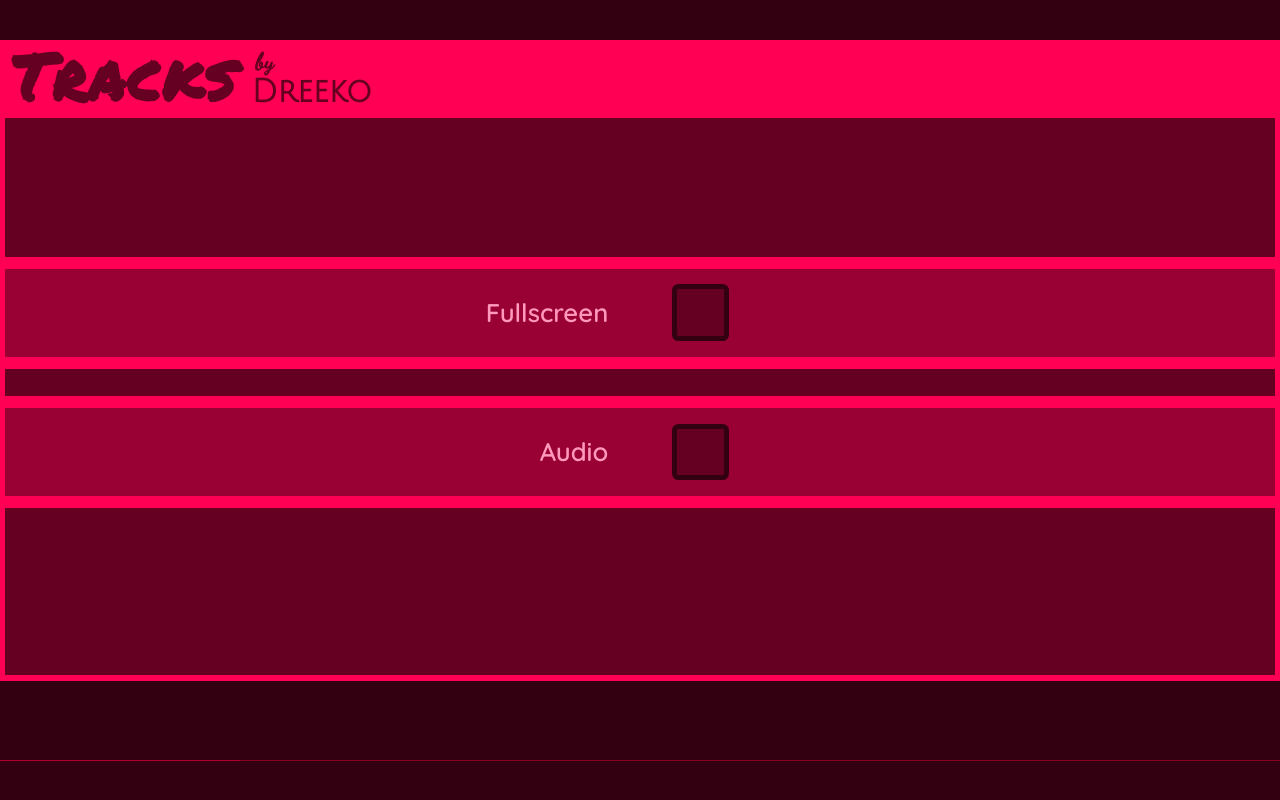
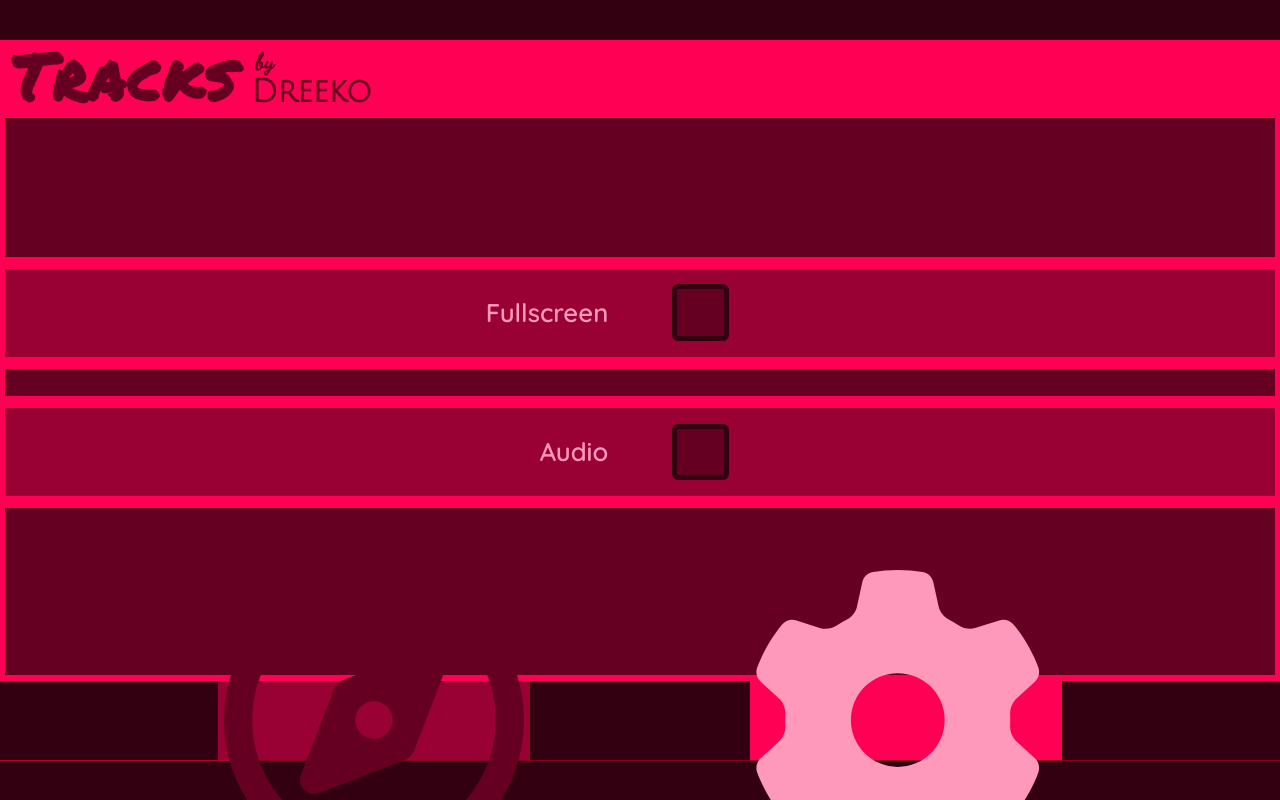
Before and after one commit to Driijko/tracks, a Svelte app: page / in a window 1280 px wide. Built offline with nearby package versions, Linux system fonts and the light colour scheme; a web font is replaced by a local one.

Commit message:
Site Menu portrait: menu-tabs.

```diff
--- a/src/components/layers/site-menu/SiteMenuContent.svelte
+++ b/src/components/layers/site-menu/SiteMenuContent.svelte
@@ -37,14 +37,14 @@
     {#if menuState.open}
       <div id="open-menu" transition:fly="{{x:200,duration:1000}}">
 
-        <!-- MENU TITLE ----------------- -->
+        <!-- MENU TITLE ---------------------- -->
         <h1>
           <span>Tracks</span>
           <span>by</span>
           <span>Dreeko</span>
         </h1>
 
-        <!-- TABS ------------------------ -->
+        <!-- TABS ---------------------------- -->
         {#if menuState.currentTab === "navigation"}
 
           <!-- NAV ---------------- -->
@@ -69,11 +69,40 @@
           </nav>
 
         {:else if menuState.currentTab === "settings"}
+          <!-- SETTINGS ----------- -->
           <section class="tab" transition:fly="{{x:200,duration:1000}}">
             <Settings />
           </section>
         {/if}
+
+        <!-- TAB BUTTONS ------------------------ -->
+        <ul id="menu-tabs">
+          <li>
+            <button type="button"
+              class:selected={menuState.currentTab === "navigation"}
+              on:click={()=> menuState.currentTab = "navigation"}
+            >
+              <svg xmlns="http://www.w3.org/2000/svg" viewBox="0 0 512 512">
+                <title>navigation</title>
+                <path d="M464 256A208 208 0 1 0 48 256a208 208 0 1 0 416 0zM0 256a256 256 0 1 1 512 0A256 256 0 1 1 0 256zm306.7 69.1L162.4 380.6c-19.4 7.5-38.5-11.6-31-31l55.5-144.3c3.3-8.5 9.9-15.1 18.4-18.4l144.3-55.5c19.4-7.5 38.5 11.6 31 31L325.1 306.7c-3.2 8.5-9.9 15.1-18.4 18.4zM288 256a32 32 0 1 0 -64 0 32 32 0 1 0 64 0z"/>
+                </svg>
+            </button>
+          </li>
+          <li>
+            <button type="button"
+              class:selected={menuState.currentTab === "settings"}
+              on:click={()=> menuState.currentTab = "settings"}
+            >
+              <svg xmlns="http://www.w3.org/2000/svg" viewBox="0 0 512 512">
+                <title>settings</title>
+                <path d="M481.9 166.6c3.2 8.7 .5 18.4-6.4 24.6l-30.9 28.1c-7.7 7.1-11.4 17.5-10.9 27.9c.1 2.9 .2 5.8 .2 8.8s-.1 5.9-.2 8.8c-.5 10.5 3.1 20.9 10.9 27.9l30.9 28.1c6.9 6.2 9.6 15.9 6.4 24.6c-4.4 11.9-9.7 23.3-15.8 34.3l-4.7 8.1c-6.6 11-14 21.4-22.1 31.2c-5.9 7.2-15.7 9.6-24.5 6.8l-39.7-12.6c-10-3.2-20.8-1.1-29.7 4.6c-4.9 3.1-9.9 6.1-15.1 8.7c-9.3 4.8-16.5 13.2-18.8 23.4l-8.9 40.7c-2 9.1-9 16.3-18.2 17.8c-13.8 2.3-28 3.5-42.5 3.5s-28.7-1.2-42.5-3.5c-9.2-1.5-16.2-8.7-18.2-17.8l-8.9-40.7c-2.2-10.2-9.5-18.6-18.8-23.4c-5.2-2.7-10.2-5.6-15.1-8.7c-8.8-5.7-19.7-7.8-29.7-4.6L69.1 425.9c-8.8 2.8-18.6 .3-24.5-6.8c-8.1-9.8-15.5-20.2-22.1-31.2l-4.7-8.1c-6.1-11-11.4-22.4-15.8-34.3c-3.2-8.7-.5-18.4 6.4-24.6l30.9-28.1c7.7-7.1 11.4-17.5 10.9-27.9c-.1-2.9-.2-5.8-.2-8.8s.1-5.9 .2-8.8c.5-10.5-3.1-20.9-10.9-27.9L8.4 191.2c-6.9-6.2-9.6-15.9-6.4-24.6c4.4-11.9 9.7-23.3 15.8-34.3l4.7-8.1c6.6-11 14-21.4 22.1-31.2c5.9-7.2 15.7-9.6 24.5-6.8l39.7 12.6c10 3.2 20.8 1.1 29.7-4.6c4.9-3.1 9.9-6.1 15.1-8.7c9.3-4.8 16.5-13.2 18.8-23.4l8.9-40.7c2-9.1 9-16.3 18.2-17.8C213.3 1.2 227.5 0 242 0s28.7 1.2 42.5 3.5c9.2 1.5 16.2 8.7 18.2 17.8l8.9 40.7c2.2 10.2 9.4 18.6 18.8 23.4c5.2 2.7 10.2 5.6 15.1 8.7c8.8 5.7 19.7 7.7 29.7 4.6l39.7-12.6c8.8-2.8 18.6-.3 24.5 6.8c8.1 9.8 15.5 20.2 22.1 31.2l4.7 8.1c6.1 11 11.4 22.4 15.8 34.3zM242 336a80 80 0 1 0 0-160 80 80 0 1 0 0 160z"/>
+              </svg>
+            </button>
+          </li>
+        </ul>
+
       </div>
+
     {/if}
   </div>
 </dialog>
@@ -197,5 +226,33 @@
   #menu :global(input[type="range"]::-moz-range-track) {
     background-color: var(--color1-2);
   }
-
+  #menu-tabs {
+    position: absolute;
+    display: flex;
+    justify-content: space-evenly;
+    height: 11%;
+    bottom: 0%;
+  }
+  #menu-tabs li {
+    height: 100%;
+  }
+  #menu-tabs li button {
+    height: 100%;
+    width: 100%;
+    background-color: var(--color1-1);
+    display: flex;
+    align-items: center;
+  }
+  #menu-tabs li button.selected {
+    background-color: var(--color2);
+  }
+  #menu-tabs li button svg {
+    width: 100%;
+  }
+  #menu-tabs li button svg path {
+    fill: var(--color1-2);
+  }
+  #menu-tabs li button.selected svg path {
+    fill: var(--color2-2);
+  }
 </style>
--- a/src/components/layers/site-menu/SiteMenuLandscape.svelte
+++ b/src/components/layers/site-menu/SiteMenuLandscape.svelte
@@ -112,5 +112,8 @@
     height: 60%;
     width: 7.5%;
   }
+  #this :global(#menu-tabs) {
+    width: 100%;
+  }
 }
 </style>
--- a/src/components/layers/site-menu/SiteMenuPortrait.svelte
+++ b/src/components/layers/site-menu/SiteMenuPortrait.svelte
@@ -116,5 +116,18 @@
     height: 40%;
     width: 9%;
   }
+  #this :global(#menu-tabs) {
+    width: 84%;
+  }
+  #this :global(#menu-tabs li) {
+    width: 20%;
+    padding-bottom: 2%;
+  }
+  #this :global(#menu-tabs li button) {
+    border-radius: 0% 0% 20% 20%;
+  }
+  #this :global(#menu-tabs svg) {
+    height: 70%;
+  }
 }
 </style>
```
